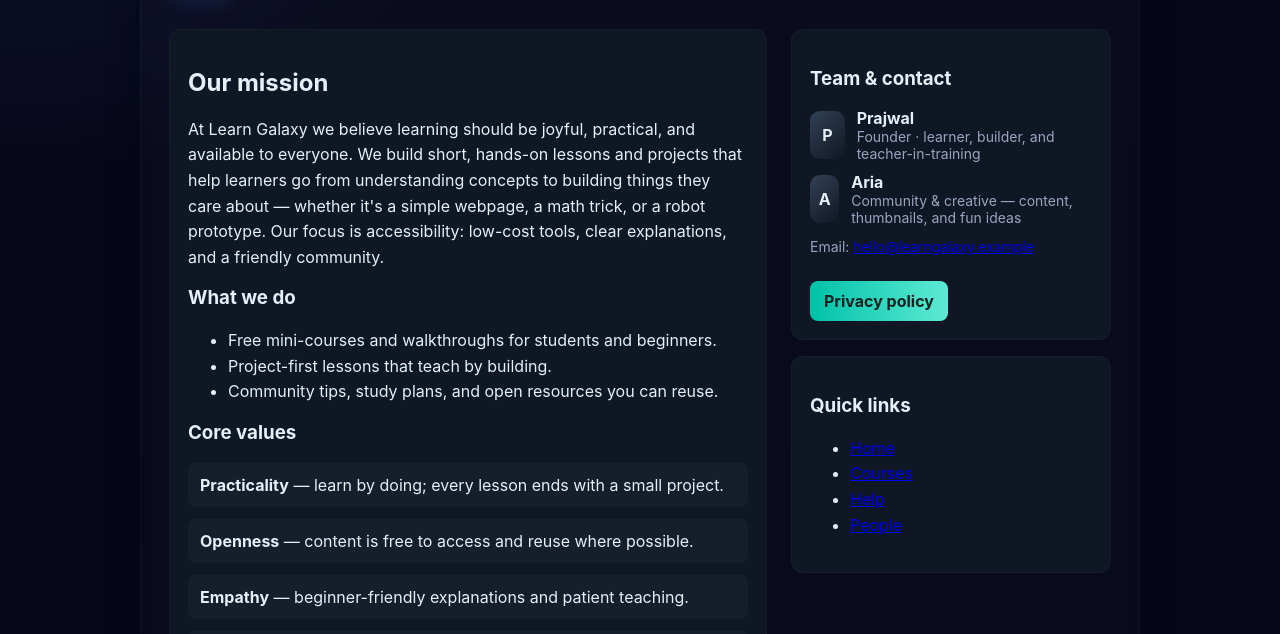
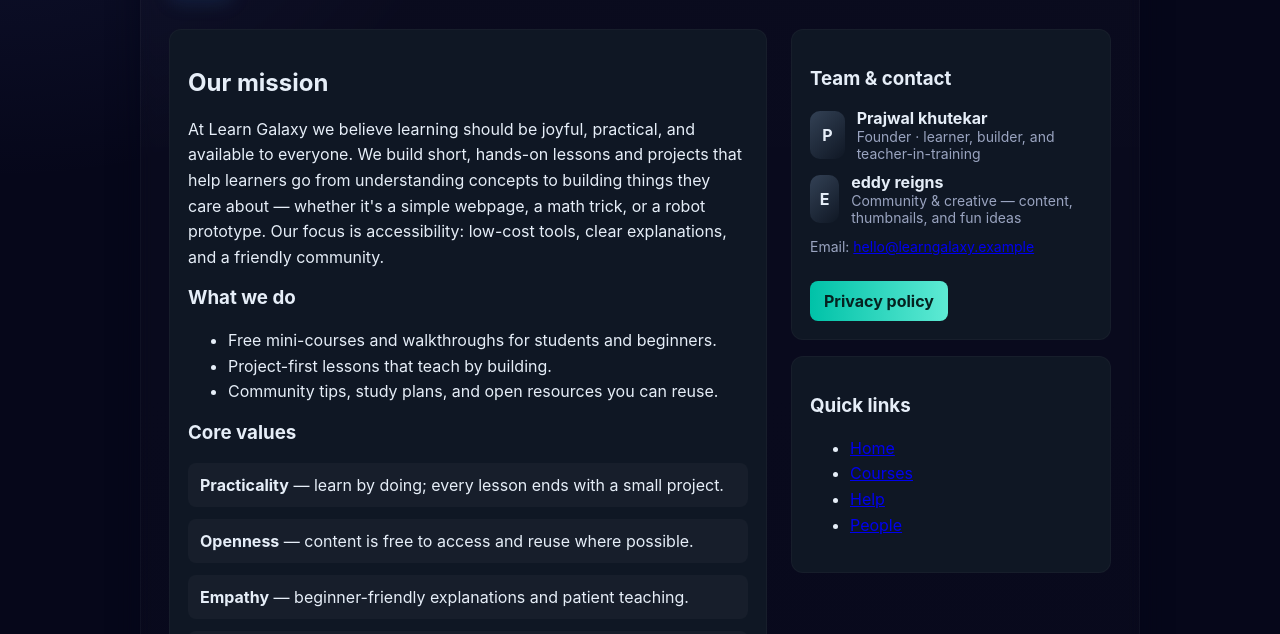
Before and after one commit to Prajwal-85/Learn-galaxy, a plain HTML site: page aboutus.html in a window 1280 px wide. Shown: the part 166-800 px from the top of the page. Drawn offline with Linux system fonts and the light colour scheme.

Commit message:
Update aboutus.html

```diff
--- a/aboutus.html
+++ b/aboutus.html
@@ -79,14 +79,14 @@
         <div class="person">
           <div class="avatar">P</div>
           <div>
-            <div style="font-weight:700">Prajwal</div>
+            <div style="font-weight:700">Prajwal khutekar</div>
             <div class="contact">Founder · learner, builder, and teacher-in-training</div>
           </div>
         </div>
         <div class="person">
-          <div class="avatar">A</div>
+          <div class="avatar">E</div>
           <div>
-            <div style="font-weight:700">Aria</div>
+            <div style="font-weight:700">eddy reigns</div>
             <div class="contact">Community & creative — content, thumbnails, and fun ideas</div>
           </div>
         </div>
```
